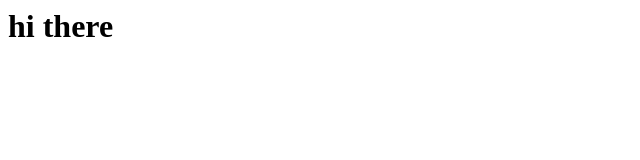
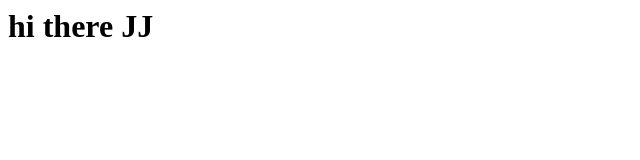
Before and after one commit to kuntiwari1/demoStaticWebdemo, a plain HTML site: page website/index.html in a window 1280 px wide. Shown: the full height of the page, 0-640 px from the left. Drawn offline with Linux system fonts and the light colour scheme.

Commit message:
Update index.html

```diff
--- a/website/index.html
+++ b/website/index.html
@@ -1 +1 @@
-<h1>hi there</h1>
+<h1>hi there JJ</h1>
```
